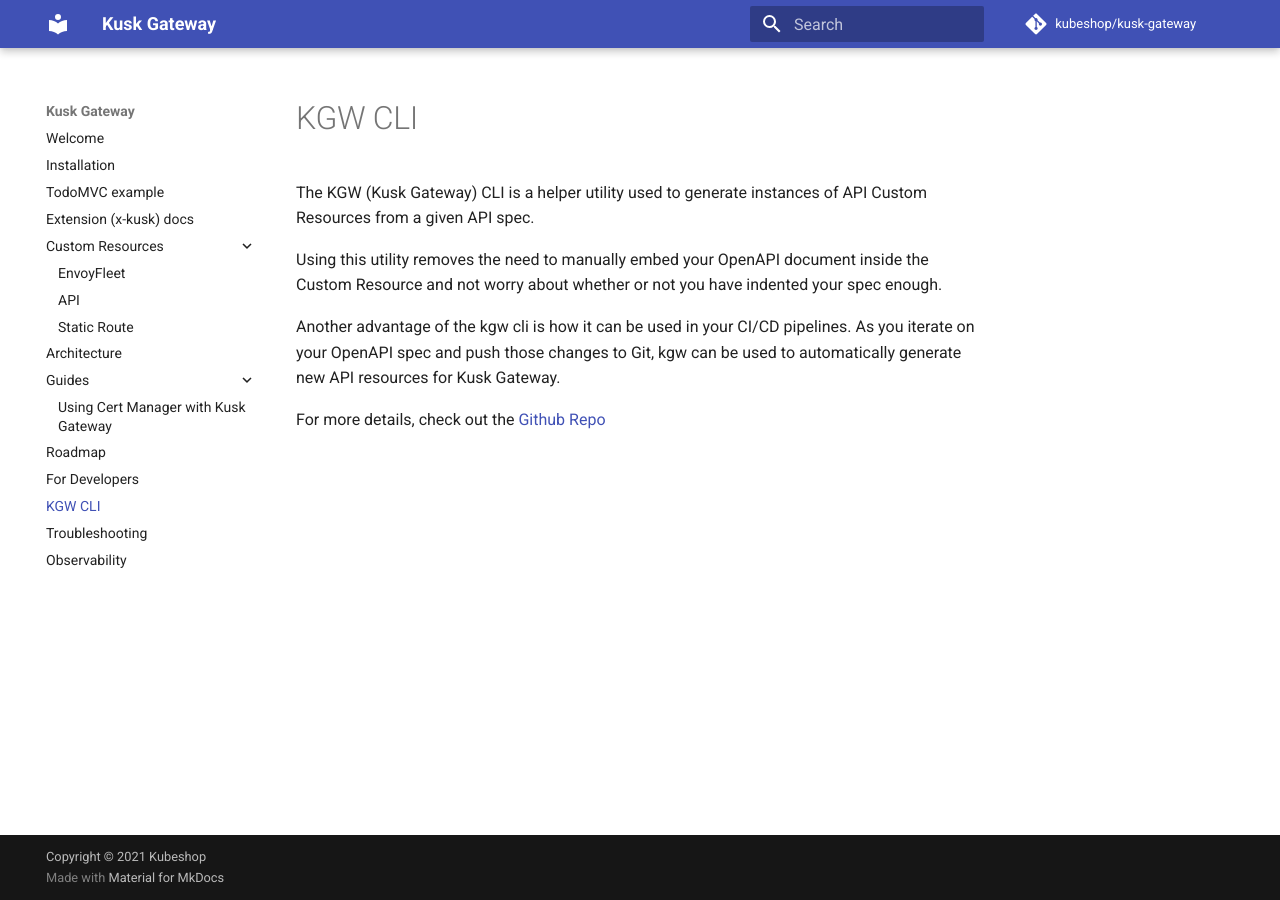
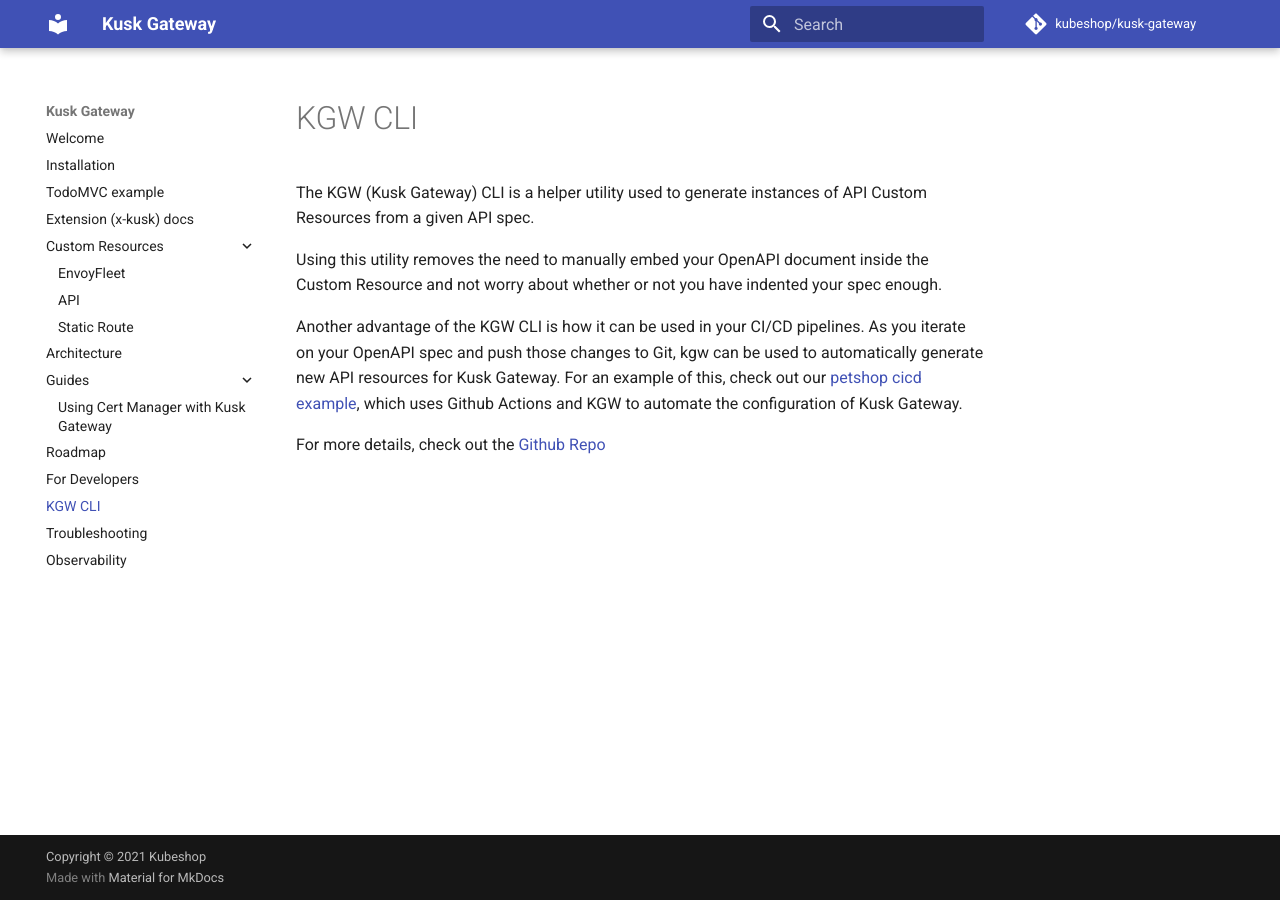
Before and after one commit to kubeshop/kusk-gateway, an MkDocs documentation site: the page built from docs/kgw-cli.md, in a window 1280 px wide. Built offline with MkDocs 1.6.1 and Material for MkDocs 9.7.7, drawn with Linux system fonts in a browser that asks for light colours; comment, search, counter and statistics services are not loaded.

Commit message:
add reference to petstore example for how to use kgw cli in CICD

```diff
--- a/docs/kgw-cli.md
+++ b/docs/kgw-cli.md
@@ -4,6 +4,6 @@
 
 Using this utility removes the need to manually embed your OpenAPI document inside the Custom Resource and not worry about whether or not you have indented your spec enough.
 
-Another advantage of the kgw cli is how it can be used in your CI/CD pipelines. As you iterate on your OpenAPI spec and push those changes to Git, kgw can be used to automatically generate new API resources for Kusk Gateway.
+Another advantage of the KGW CLI is how it can be used in your CI/CD pipelines. As you iterate on your OpenAPI spec and push those changes to Git, kgw can be used to automatically generate new API resources for Kusk Gateway. For an example of this, check out our [petshop cicd example](https://github.com/kubeshop/petshop-kusk-cicd), which uses Github Actions and KGW to automate the configuration of Kusk Gateway.
 
 For more details, check out the [Github Repo](https://github.com/kubeshop/kgw)
```
